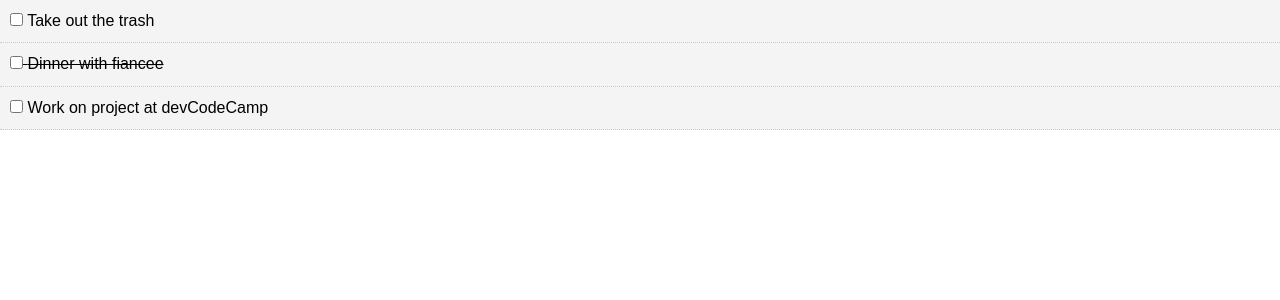
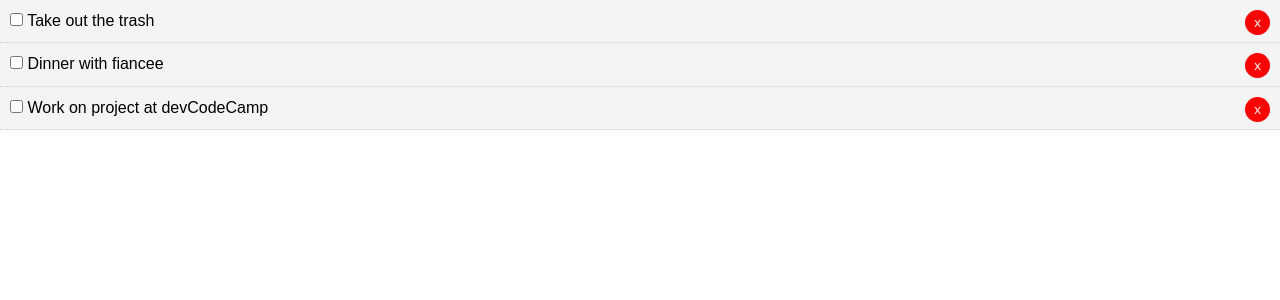
Before and after one commit to pothsn/ToDoListReactProject, a React (Create React App) app: page / in a window 1280 px wide. Shown: the top 300 px of the page. Built offline with nearby package versions, Linux system fonts and the light colour scheme.

Commit message:
Added ability to delete a todo object.

```diff
--- a/src/App.js
+++ b/src/App.js
@@ -13,7 +13,7 @@
       {
         id: 2,
         title: 'Dinner with fiancee',
-        completed: true
+        completed: false
       },
       {
         id: 3,
@@ -31,12 +31,18 @@
       }
       return todo;
     })});
-}
+  }
+
+  //Delete Todo
+  delTodo= (id) => {
+    this.setState({ todos: [...this.state.todos.filter(todo => todo.id !== id)]})
+  }
 
   render() {
     return (
       <div className="App">
-        <Todos todos={this.state.todos} markComplete={this.markComplete}/>
+        <Todos todos={this.state.todos} markComplete={this.markComplete}
+        delTodo={this.delTodo}/>
       </div>
     );
   }
--- a/src/components/Todoitem.js
+++ b/src/components/Todoitem.js
@@ -17,9 +17,8 @@
         return (
             <div style={ this.getStyle() }>
                 <p>
-                    <input type="checkbox" onChange={this.props.markComplete.bind
-                    (this, id)}/> {' '}
-                    { title }
+                    <input type="checkbox" onChange={this.props.markComplete.bind (this, id)}/> {' '} { title }
+                    <button onClick={this.props.delTodo.bind(this, id)} style={btnStyle}>x</button>
                 </p>
             </div>
         )
@@ -31,4 +30,14 @@
     todo: PropTypes.object.isRequired
 }
 
+const btnStyle = {
+    background: '#ff0000',
+    color: '#fff',
+    border: 'none',
+    padding: '5px 9px',
+    borderRadius: '50%',
+    cursor: 'pointer',
+    float: 'right'
+}
+
 export default Todoitem
--- a/src/components/Todos.js
+++ b/src/components/Todos.js
@@ -5,7 +5,8 @@
 class Todos extends Component {
     render() {
     return this.props.todos.map((todo) => (
-        <Todoitem key={todo.id} todo={todo} markComplete={this.props.markComplete}/>
+        <Todoitem key={todo.id} todo={todo} markComplete={this.props.markComplete}
+        delTodo={this.props.delTodo}/>
     ));
   }
 }
```
